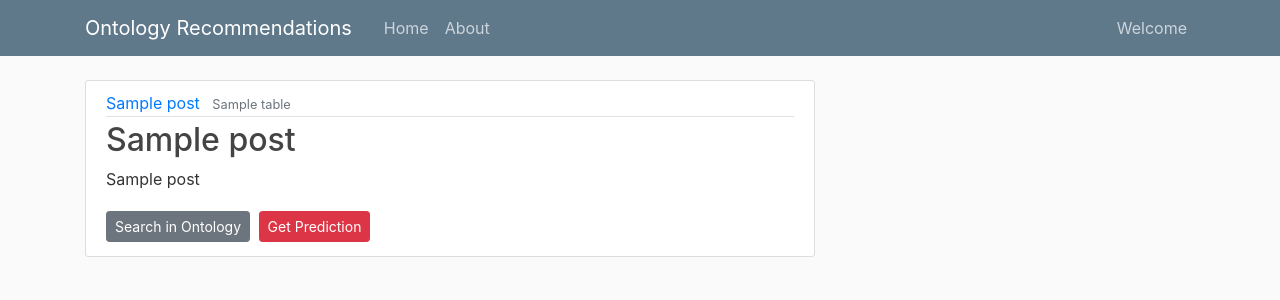
After one commit to nikhilg1312/Annotation-Recommendation-System, a Flask app: template basics/recommender/templates/post.html in a window 1280 px wide. The commit adds this page. Shown: the top 300 px of the page. Run offline with Flask 2, Linux system fonts and the light colour scheme; the template is opened without the code that fills it: most values are stand-ins (such as "Sample title", 1, 10 or a date in 2020); parts of the project's set-up code (start-up, migrations or seed data) failed here and were passed over; some libraries are stand-ins or nearby versions.

Commit message:
updated to have individual column prediction

```diff
--- a/basics/recommender/templates/home.html
+++ b/basics/recommender/templates/home.html
@@ -9,7 +9,7 @@
                     <a class="mr-2" href="{{ post.iri }}">{{ post.label }}</a>
                   <small class="text-muted">{{ post.table }}</small>
                 </div>
-                <h2><a class="article-title" href="{{ post.iri }}">{{ post.engLabel }}</a></h2>
+                <h2><a class="article-title" href="{{ url_for('post', post_id=post.id) }}">{{ post.engLabel }}</a></h2>
                 <p class="article-content">{{ post.engLabel }}</p>
               </div>
             </article>
--- a/basics/recommender/templates/layout.html
+++ b/basics/recommender/templates/layout.html
@@ -1,23 +1,14 @@
 <!DOCTYPE html>
 <html lang="en">
 <head>
+    <!-- Required meta tags -->
     <meta charset="utf-8">
     <meta name="viewport" content="width=device-width, initial-scale=1, shrink-to-fit=no">
 
     <!-- Bootstrap CSS -->
-    <link rel="stylesheet" href="https://stackpath.bootstrapcdn.com/bootstrap/4.3.1/css/bootstrap.min.css" integrity="sha384-ggOyR0iXCbMQv3Xipma34MD+dH/1fQ784/j6cY/iJTQUOhcWr7x9JvoRxT2MZw1T" crossorigin="anonymous">
+    <link rel="stylesheet" href="https://maxcdn.bootstrapcdn.com/bootstrap/4.0.0/css/bootstrap.min.css" integrity="sha384-Gn5384xqQ1aoWXA+058RXPxPg6fy4IWvTNh0E263XmFcJlSAwiGgFAW/dAiS6JXm" crossorigin="anonymous">
 
-    <link rel="stylesheet" type="text/css" href="{{url_for( 'static', filename ='main.css')}}">
-    <link rel="stylesheet" href="//netdna.bootstrapcdn.com/bootstrap/3.3.4/css/bootstrap.min.css">
-
-    <!-- Include Twitter Bootstrap and jQuery: -->
-    <link rel="stylesheet" href="css/bootstrap.min.css" type="text/css"/>
-    <script type="text/javascript" src="js/jquery.min.js"></script>
-    <script type="text/javascript" src="js/bootstrap.min.js"></script>
-
-    <!-- Include the plugin's CSS and JS: -->
-    <script type="text/javascript" src="js/bootstrap-multiselect.js"></script>
-    <link rel="stylesheet" href="css/bootstrap-multiselect.css" type="text/css"/>
+    <link rel="stylesheet" type="text/css" href="{{ url_for('static', filename='main.css') }}">
 
     {% if title %}
         <title> UI - {{title}} </title>
@@ -42,7 +33,7 @@
             </div>
             <!-- Navbar Right Side -->
             <div class="navbar-nav">
-              <a class="nav-item nav-link" >Welcom</a>
+              <a class="nav-item nav-link" >Welcome</a>
             </div>
           </div>
         </div>
@@ -66,12 +57,10 @@
         </div>
       </div>
     </main>
-<!-- Optional JavaScript -->
     <!-- jQuery first, then Popper.js, then Bootstrap JS -->
-    <script src="https://code.jquery.com/jquery-3.3.1.slim.min.js" integrity="sha384-q8i/X+965DzO0rT7abK41JStQIAqVgRVzpbzo5smXKp4YfRvH+8abtTE1Pi6jizo" crossorigin="anonymous"></script>
-    <script src="https://cdnjs.cloudflare.com/ajax/libs/popper.js/1.14.7/umd/popper.min.js" integrity="sha384-UO2eT0CpHqdSJQ6hJty5KVphtPhzWj9WO1clHTMGa3JDZwrnQq4sF86dIHNDz0W1" crossorigin="anonymous"></script>
-    <script src="https://stackpath.bootstrapcdn.com/bootstrap/4.3.1/js/bootstrap.min.js" integrity="sha384-JjSmVgyd0p3pXB1rRibZUAYoIIy6OrQ6VrjIEaFf/nJGzIxFDsf4x0xIM+B07jRM" crossorigin="anonymous"></script>
-    <script src="//ajax.googleapis.com/ajax/libs/jquery/2.0.3/jquery.min.js"></script>
+    <script src="https://code.jquery.com/jquery-3.2.1.slim.min.js" integrity="sha384-KJ3o2DKtIkvYIK3UENzmM7KCkRr/rE9/Qpg6aAZGJwFDMVNA/GpGFF93hXpG5KkN" crossorigin="anonymous"></script>
+    <script src="https://cdnjs.cloudflare.com/ajax/libs/popper.js/1.12.9/umd/popper.min.js" integrity="sha384-ApNbgh9B+Y1QKtv3Rn7W3mgPxhU9K/ScQsAP7hUibX39j7fakFPskvXusvfa0b4Q" crossorigin="anonymous"></script>
+    <script src="https://maxcdn.bootstrapcdn.com/bootstrap/4.0.0/js/bootstrap.min.js" integrity="sha384-JZR6Spejh4U02d8jOt6vLEHfe/JQGiRRSQQxSfFWpi1MquVdAyjUar5+76PVCmYl" crossorigin="anonymous"></script>
 
 
 </body>
--- /dev/null
+++ b/basics/recommender/templates/post.html
@@ -0,0 +1,50 @@
+{% extends "layout.html" %}
+{% block inhalt %}
+  <article class="media content-section">
+    <div class="media-body">
+      <div class="article-metadata">
+          <a class="mr-2" href="{{ post.iri }}">{{ post.label }}</a>
+          <small class="text-muted">{{ post.table }}</small>
+      </div>
+      <h2 class="article-title">{{ post.engLabel }}</h2>
+      <p class="article-content">{{ post.engLabel }}</p>
+        <div>
+            <a class="btn btn-secondary btn-sm mt-1 mb-1" href="#">Search in Ontology</a>
+            <button type="button" class="btn btn-danger btn-sm m-1" data-toggle="collapse" data-target="#predictedCollapse" >Get Prediction</button>
+        </div>
+    </div>
+  </article>
+  <!-- Modal -->
+  <div class="collapse" id="predictedCollapse" tabindex="-1" role="dialog" aria-labelledby="predictedCollapse" aria-hidden="true">
+    <div class="collapse-dialog" role="document">
+      <div class="collapse-content">
+          <form action="{{ url_for('upload_history') }}" method="POST">
+                <div class="collapse-header">
+                  <h4 class="collapse-title">Predicted IRI</h4>
+                                <h6>Historical Recommendations</h6>
+                                <table>
+                                    {% if post.history != "Not found" %}
+                                        <tr>
+                                                {% for pVal in post.history %}
+                                                    <td> <p class="article-content"> <input type="checkbox" name="mycheckbox"  value={{pVal.iri}}> <a class="article-title" href="{{ pVal.iri }}">{{ pVal.label }}</a>  </p> </td>
+                                                    <td> {{pVal.match_ratio}} </td>
+                                                {% endfor %}
+                                        </tr>
+                                    {% else %}
+                                        <tr>No historical matches found</tr>
+                                    {% endif %}
+                                </table>
+                          <h6>Select a appropriate predicted value:</h6>
+                          {% for pVal in post.predicted %}
+                                <p class="article-content"> <input type="checkbox" name="mycheckbox" value={{pVal.iri}}> <a class="article-title" href="{{ pVal.iri }}">{{ pVal.label }}</a>  </p>
+                          {% endfor %}
+                </div>
+                <div class="collapse-footer">
+                        <input class="btn btn-danger" type="submit" value="History">
+                </div>
+          </form>
+      </div>
+    </div>
+  </div>
+
+{% endblock inhalt %}
```
Also changed, not shown: basics/recommender/offlineDataService.py (+18 -3 lines), basics/recommender/onlineData.py (+39 -13 lines), basics/recommender/routes.py (+17 -6 lines).
